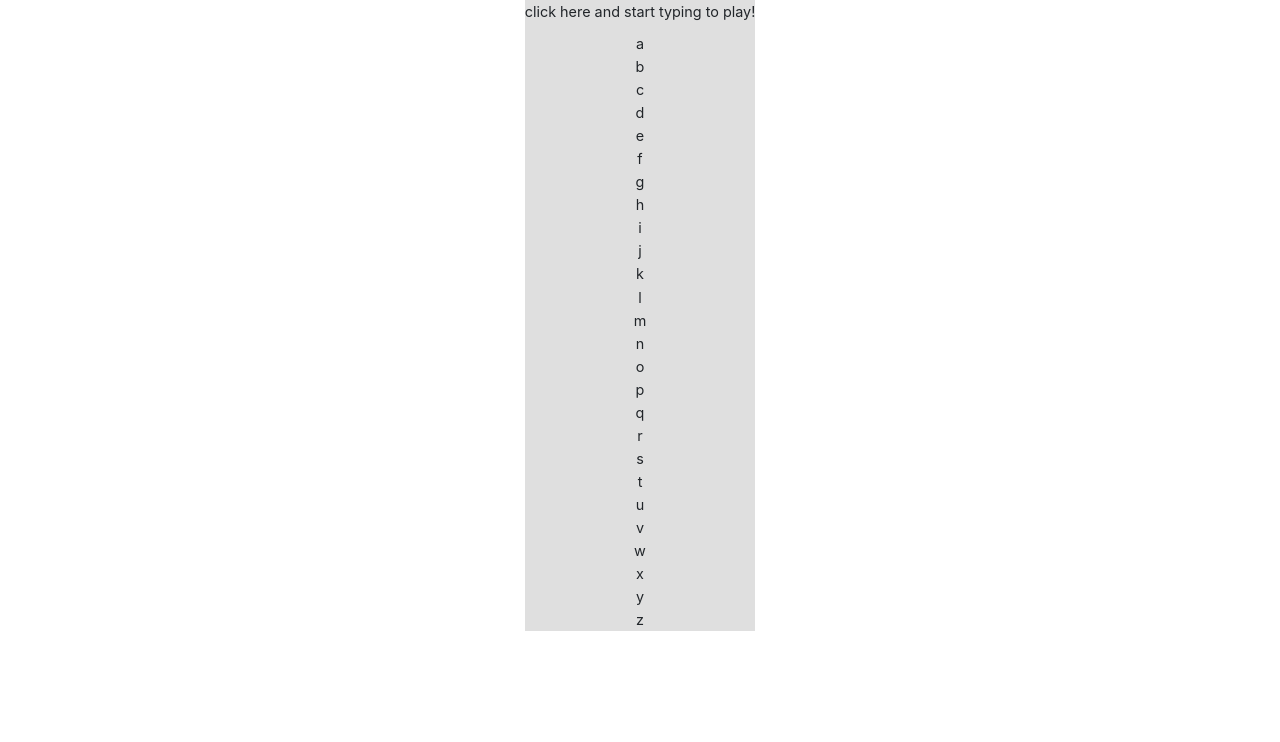
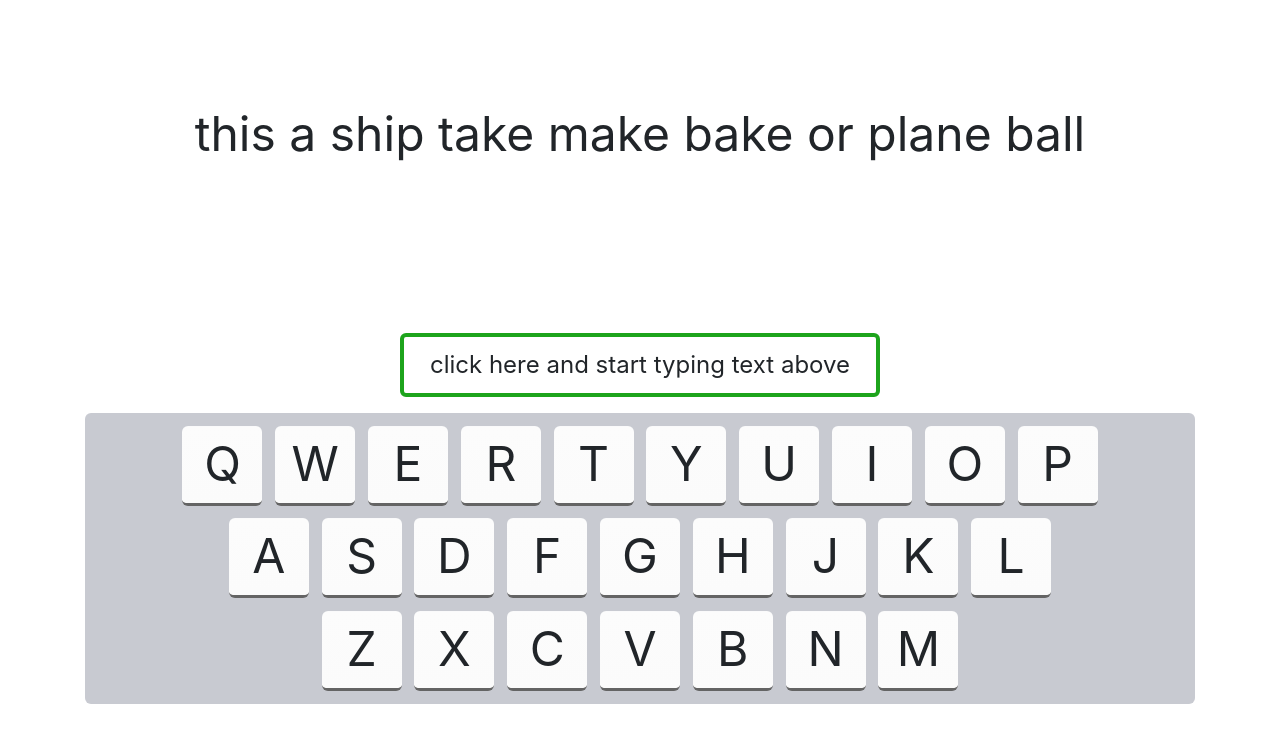
Before and after one commit to kbuczek/react-beginner-projects, a React (Create React App) app: page /type-racer in a window 1280 px wide. Shown: the top 742 px of the page. Built offline with nearby package versions, Linux system fonts and the light colour scheme.

Commit message:
type-racer changes

```diff
--- a/src/App.css
+++ b/src/App.css
@@ -24,3 +24,25 @@ main {
   justify-content: center;
   align-items: center;
 }
+
+.container {
+  padding-right: 15px;
+  padding-left: 15px;
+  margin-right: auto;
+  margin-left: auto;
+}
+@media (min-width: 768px) {
+  .container {
+    width: 750px;
+  }
+}
+@media (min-width: 992px) {
+  .container {
+    width: 970px;
+  }
+}
+@media (min-width: 1200px) {
+  .container {
+    width: 1170px;
+  }
+}
--- a/src/Projects/MemoryGame/MemoryGame.js
+++ b/src/Projects/MemoryGame/MemoryGame.js
@@ -3,32 +3,31 @@ import data from "./data";
 import "./MemoryGame.css";
 
 const SimpleList = () => {
-  const [cards, setCards] = useState([]);
+  const [cards, setCards] = useState(data);
   const [clickedCardName, setClickedCardName] = useState(" ");
   const [score, setScore] = useState(0);
 
   useEffect(() => {
-    console.log("cards", cards);
-    setCards(data);
+    console.log(cards);
     duplicateData();
+    console.log("EFFECT");
   }, []);
 
   const duplicateData = () => {
-    const duplicatedData = [...data];
-    // const duplicatedData = data.map((item) => {
-    //   item.id = item.id + data.length; //why it changes on original array?
-    //   return item;
-    // });
-    console.log("duplicatedData1", duplicatedData);
+    const duplicatedData = [...cards];
     duplicatedData.forEach((item) => {
       item.id = item.id + duplicatedData.length;
     });
-    // console.log("duplicatedData", duplicatedData);
-    // setCards([...cards, duplicatedData]);
-    console.log("new cards", cards);
+    setCards([...data, ...duplicatedData]);
   };
 
-  const shuffuleCards = () => {};
+  const shuffleArray = (array) => {
+    for (let i = array.length - 1; i > 0; i--) {
+      const j = Math.floor(Math.random() * (i + 1));
+      [array[i], array[j]] = [array[j], array[i]];
+    }
+    setCards(array);
+  };
 
   return (
     <main className="memory-body">
--- a/src/Projects/TypeRacer/Keyboard.css
+++ b/src/Projects/TypeRacer/Keyboard.css
@@ -1,17 +1,66 @@
 .keyboard {
-  background-color: rgb(223, 223, 223);
+  /* background-color: rgb(223, 223, 223); */
   margin: 2rem, 2rem, 2rem, 2rem;
 }
 
 #keyboard-input {
-  height: 2rem;
+  display: flex;
+  justify-content: center;
+  align-items: center;
+  border: 4px solid #1da41c;
+  border-radius: 6px;
+  font-size: 1.5rem;
+  width: 30rem;
+  height: 4rem;
+  margin: 0 auto;
+  margin-bottom: 1rem;
+  margin-top: 1rem;
 }
 
 #keyboard-keys {
-  display: "flexbox";
-  flex-direction: "row";
+  background: rgb(200, 202, 209);
+  /* background: linear-gradient(
+    0deg,
+    rgba(200, 202, 209, 1) 0%,
+    rgba(223, 224, 226, 1) 100%
+  ); */
+  border-radius: 6px;
+  padding: 0.4rem;
+}
+
+.keyboard-key {
+  width: 5rem;
+  height: 5rem;
+  font-size: 3rem;
+  /* background: rgb(251, 251, 251); */
+  background: linear-gradient(
+    0deg,
+    rgba(251, 251, 251, 1) 0%,
+    rgba(252, 252, 252, 1) 100%
+  );
+  margin: 0.4rem;
+  border-radius: 6px;
+  border-bottom: 3px solid rgba(0, 0, 0, 0.6);
 }
 
 .keyboard-current-key {
-  background-color: red;
+  transition: all 100ms linear;
+  background: rgb(117, 117, 117) !important;
+  border-top: 2px solid rgba(0, 0, 0, 0.6);
+  border-bottom: 0px;
 }
+
+#keyboard-keys-row1 {
+  display: flex;
+  justify-content: center;
+}
+
+#keyboard-keys-row2 {
+  display: flex;
+  justify-content: center;
+}
+
+#keyboard-keys-row3 {
+  display: flex;
+  justify-content: center;
+}
--- a/src/Projects/TypeRacer/Keyboard.js
+++ b/src/Projects/TypeRacer/Keyboard.js
@@ -2,38 +2,38 @@ import React from "react";
 import react, { useState } from "react";
 import "./Keyboard.css";
 
-const Keyboard = () => {
+const Keyboard = ({ level }) => {
   const [userInput, setUserInput] = useState(
-    "click here and start typing to play!"
+    "click here and start typing text above"
   );
   const [currentKey, setCurrentKey] = useState("");
   const alphabet = [
+    "q",
+    "w",
+    "e",
+    "r",
+    "t",
+    "y",
+    "u",
+    "i",
+    "o",
+    "p",
     "a",
-    "b",
-    "c",
+    "s",
     "d",
-    "e",
     "f",
     "g",
     "h",
-    "i",
     "j",
     "k",
     "l",
+    "z",
+    "x",
+    "c",
+    "v",
+    "b",
+    "n",
     "m",
-    "n",
-    "o",
-    "p",
-    "q",
-    "r",
-    "s",
-    "t",
-    "u",
-    "v",
-    "w",
-    "x",
-    "y",
-    "z",
   ];
 
   const resetUserInput = () => {
@@ -67,16 +67,51 @@ const Keyboard = () => {
       </div>
 
       <div id="keyboard-keys">
-        {alphabet.map((letter) => {
+        <div id="keyboard-keys-row1">
+          {alphabet.slice(0, 10).map((letter) => {
             return (
               <div
                 id={letter}
-              className={currentKey === letter && "keyboard-current-key"}
+                className={`
+                  keyboard-key
+                  ${currentKey === letter ? "keyboard-current-key" : ""}
+                )`}
               >
-              {letter}
+                {letter.toUpperCase()}
               </div>
             );
           })}
+        </div>
+        <div id="keyboard-keys-row2">
+          {alphabet.slice(10, 19).map((letter) => {
+            return (
+              <div
+                id={letter}
+                className={`
+                  keyboard-key
+                  ${currentKey === letter ? "keyboard-current-key" : ""}
+                )`}
+              >
+                {letter.toUpperCase()}
+              </div>
+            );
+          })}
+        </div>
+        <div id="keyboard-keys-row3">
+          {alphabet.slice(19, 26).map((letter) => {
+            return (
+              <div
+                id={letter}
+                className={`
+                  keyboard-key
+                  ${currentKey === letter ? "keyboard-current-key" : ""}
+                )`}
+              >
+                {letter.toUpperCase()}
+              </div>
+            );
+          })}
+        </div>
       </div>
     </section>
   );
--- /dev/null
+++ b/src/Projects/TypeRacer/TypeRacer.css
@@ -0,0 +1,13 @@
+.typeracer-main {
+  display: block;
+  position: relative;
+  top: 50%;
+  -webkit-transform: translateY(-50%);
+  -ms-transform: translateY(-50%);
+  transform: translateY(-50%);
+}
+
+.typeracer-level {
+  font-size: 3rem;
+  margin-bottom: 10rem;
+}
--- a/src/Projects/TypeRacer/TypeRacer.js
+++ b/src/Projects/TypeRacer/TypeRacer.js
@@ -1,10 +1,15 @@
 import react from "react";
 import Keyboard from "./Keyboard";
+import level1 from "./data/level1";
+import "./TypeRacer.css";
 
 const TypeRacer = () => {
   return (
-    <main>
-      <Keyboard />
+    <main className="typeracer-main container">
+      <div className="typeracer-level">{level1.text}</div>
+      <div>
+        <Keyboard level={level1} />
+      </div>
     </main>
   );
 };
```
Lines whose indentation alone changed are shown as unchanged.
